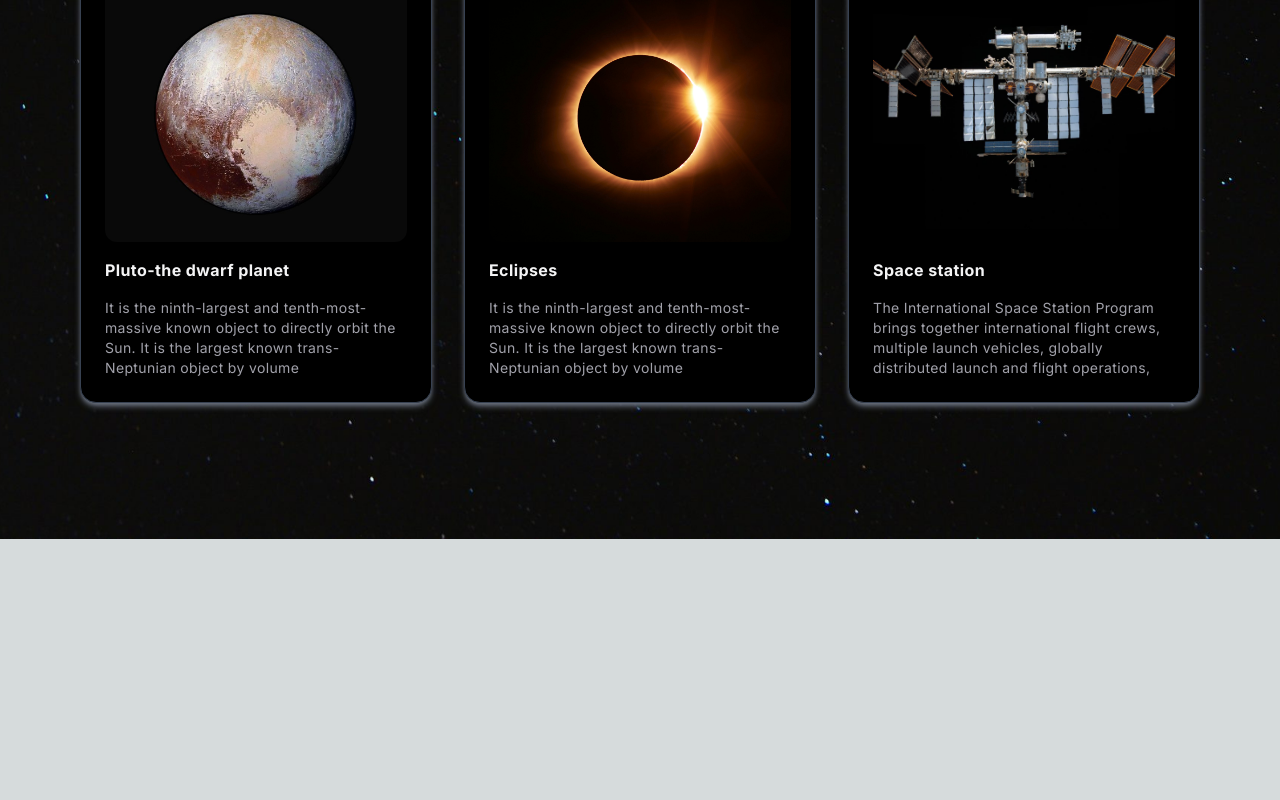
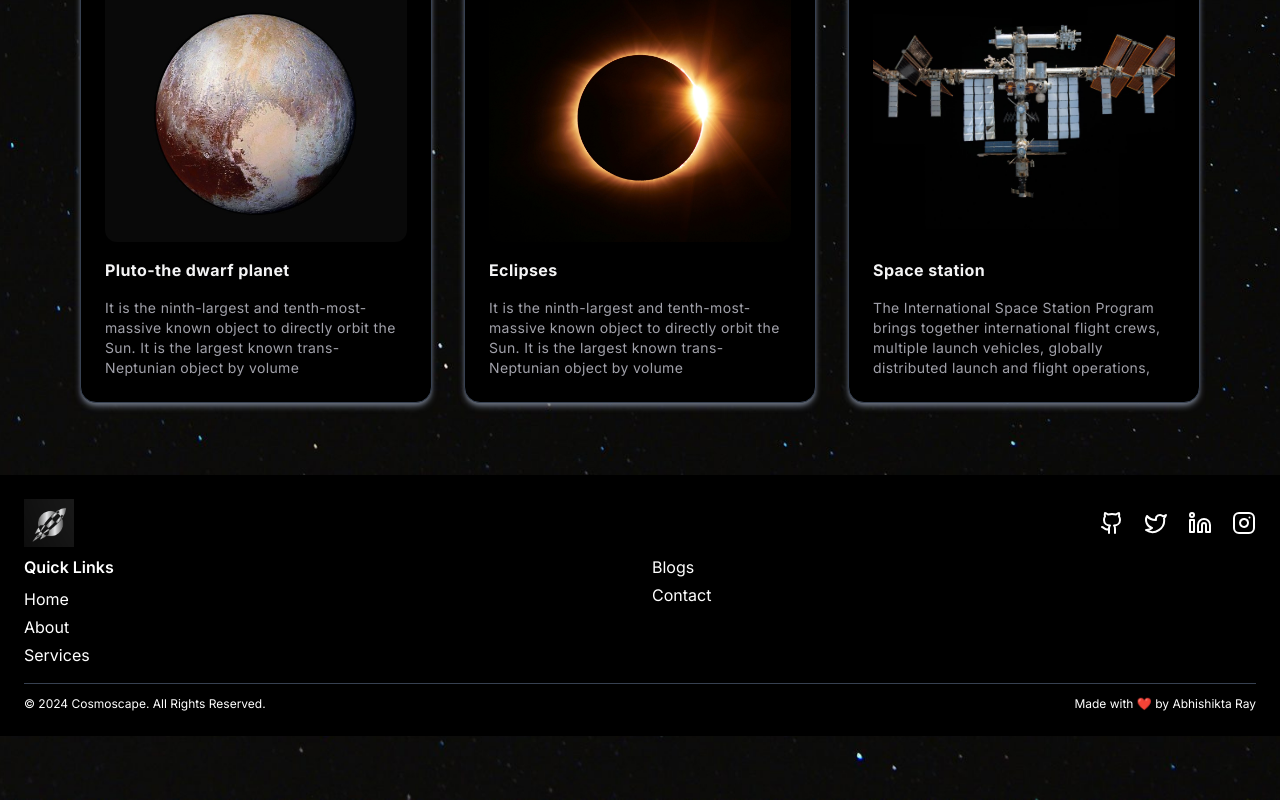
Before and after one commit to AbhishiktaRay03/cosmoscape, a Next.js app: page /blog in a window 1280 px wide. Shown: the part 959-1759 px from the top of the page. Before the commit the page ends 1498 px from the top, so only its background shows below. Built offline with nearby package versions, Linux system fonts and the light colour scheme.

Commit message:
Add Footer component to Blog section

```diff
--- a/src/components/sections/blog.tsx
+++ b/src/components/sections/blog.tsx
@@ -3,6 +3,7 @@
 import { useState } from "react";
 import { HoverEffect } from "../ui/card-hover-effect";
 import header from "../header";
+import Footer from "../footer";
 import { Button } from "../ui/moving-border";
 import { HoverBorderGradient } from "../ui/hover-border-gradient";
 
@@ -68,6 +69,7 @@ export function Blog() {
           <HoverEffect items={projects} />
         </div>
       </div>
+      <Footer />
     </section>
   );
 }
```
